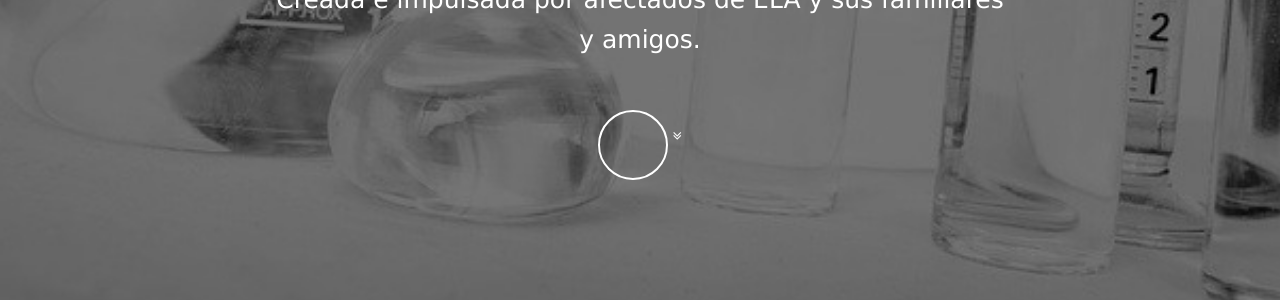
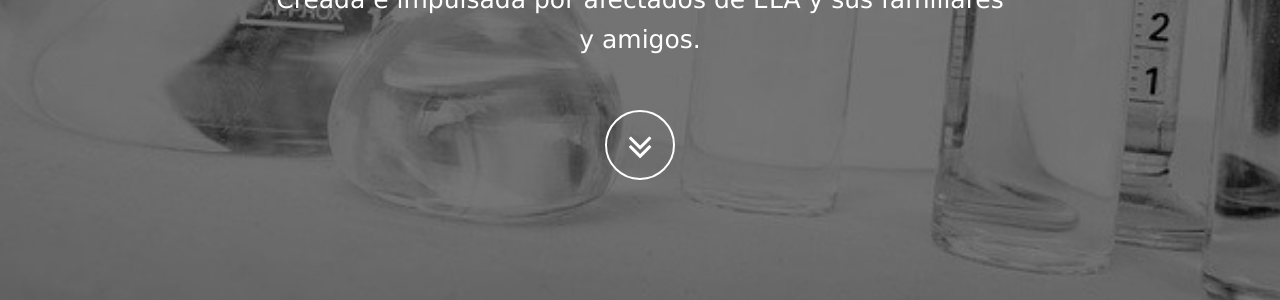
Before and after one commit to redela-investigacion/redela-investigacion-site, a Jekyll site: the page built from index.html, in a window 1280 px wide. Shown: the part 538-838 px from the top of the page. Built offline with Jekyll 4.4.1, drawn with Linux system fonts in a browser that asks for light colours.

Commit message:
remove trailing hyperlink closure

```diff
--- a/_includes/header.html
+++ b/_includes/header.html
@@ -6,7 +6,7 @@
                     <div class="col-md-8 col-md-offset-2">
                         <h1 class="brand-heading">RedELA Investigación</h1>
                         <p class="intro-text">RedELA es una organización para conseguir fondos para la investigación de la Esclerosis Lateral Amiotrófica.<br> Creada e impulsada por afectados de ELA y sus familiares y amigos.</p>
-                        <a href="#about" title="Sobre RedELA" class="btn btn-circle page-scroll"></a>
+                        <a href="#about" title="Sobre RedELA" class="btn btn-circle page-scroll">
                         <strong class="fa fa-angle-double-down animated"></strong>
                         </a>
                     </div>
```
